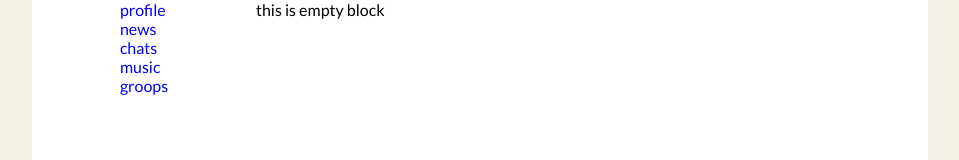
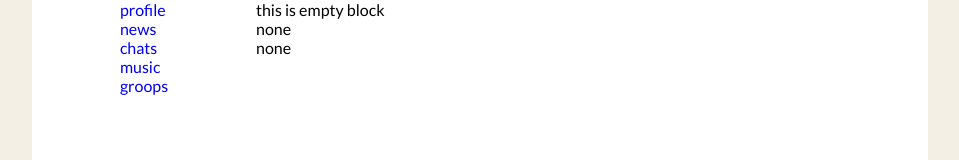
Before and after one commit to vlad424/Samyth, a React (Create React App) app: page /feed in a window 1280 px wide. Shown: the top 160 px of the page, without its empty margins (160-1119 px from the left). Built offline with nearby package versions, Linux system fonts and the light colour scheme.

Commit message:
work on post elements

```diff
--- a/src/components/MainPageComponents/ContentSide.tsx
+++ b/src/components/MainPageComponents/ContentSide.tsx
@@ -1,18 +1,40 @@
-import React from 'react';
+import React from "react";
 
-import './css/ContentSide.css'
+import "./css/ContentSide.css";
 
 const ContentSide = () => {
-    return (
-        <div className='main-content-side'>
-            <div className="main-header">
-                this is empty block
-            </div>
-            <div className="main-content">
-                {/* here component */}
-            </div>
-        </div>
-    );
+  const mass = {
+    hello: [
+      { content: "none" },
+      { content: "none", img: "", logo: "" },
+    ],
+  };
+  return (
+    <div className="main-content-side">
+      <div className="main-header">this is empty block</div>
+      <div className="main-content">
+        {mass.hello.map((el) => {
+          if ("img" in el) {
+            return(
+              <div className="main-post-allin">
+                <div className="post-header">
+                  <div className="post-up">{el.logo}</div>
+                  <div className="post-down">{el.content}</div>
+                </div>
+                <div className="post-body">{el.img}</div>
+              </div>
+            );
+          } else {
+            return(
+              <div className="main-post-text">
+                {el.content}
+              </div>
+            );
+          }
+        })}
+      </div>
+    </div>
+  );
 };
 
 export default ContentSide;
--- a/src/components/MainPageComponents/css/ContentSide.css
+++ b/src/components/MainPageComponents/css/ContentSide.css
@@ -1,3 +1,9 @@
 .main-content-side {
     height: 100%;
 }
+.main-post {
+    width: 100%;
+    height: 33%;
+    display: flex;
+    background-color: tomato;
+}
```
